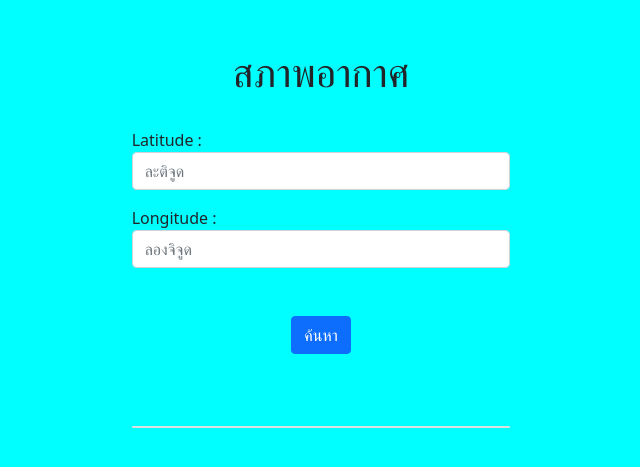
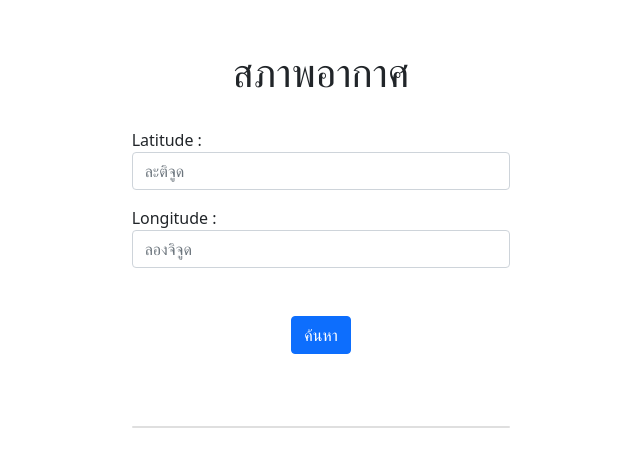
Before and after one commit to Alongkod113/json4, a PHP site: page / in a window 1280 px wide. Shown: the top 467 px of the page, without its empty margins (319-959 px from the left). Run offline with PHP 8.4, Linux system fonts and the light colour scheme.

Commit message:
Update index.php

```diff
--- a/index.php
+++ b/index.php
@@ -16,7 +16,7 @@
         background-color: cyan
     }
 </style>
-<body class="br">
+<body class="https://cf.shopee.co.th/file/a96a9357b7f54db92f7f40afa2790f7a">
     <div class="container mt-5 col-4">
         <div class="container mx-auto">
             <p class="text-center h1">สภาพอากาศ</p>
```
